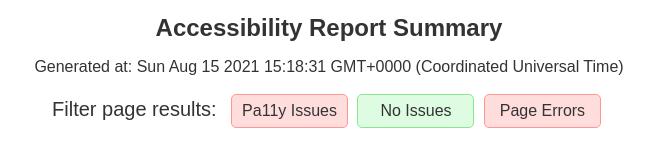
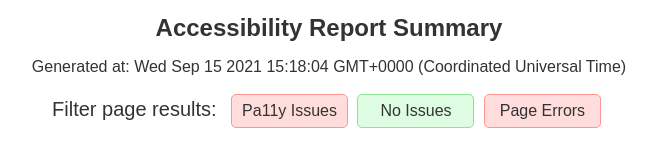
Before and after one commit to dmundra/civicactions-homesite-a11y, a website: page pa11y_report/index.html in a window 1280 px wide. Shown: the full height of the page, 311-967 px from the left. Drawn offline with Linux system fonts and the light colour scheme.

Commit message:
Commit from GitHub Actions (pa11y tests)

```diff
--- a/pa11y_report/index.html
+++ b/pa11y_report/index.html
@@ -139,7 +139,7 @@
 <body>
 	<main>
 		<h1>Accessibility Report Summary</h1>
-		<p>Generated at: Sun Aug 15 2021 15:18:31 GMT+0000 (Coordinated Universal Time)</p>
+		<p>Generated at: Wed Sep 15 2021 15:18:04 GMT+0000 (Coordinated Universal Time)</p>
 		<div class="filter">
 			<span class="label">Filter page results: </span>
 			<span id="pa11yIssues" class="button" title="Pa11y analyzed page and found issues">Pa11y Issues</span>
```
